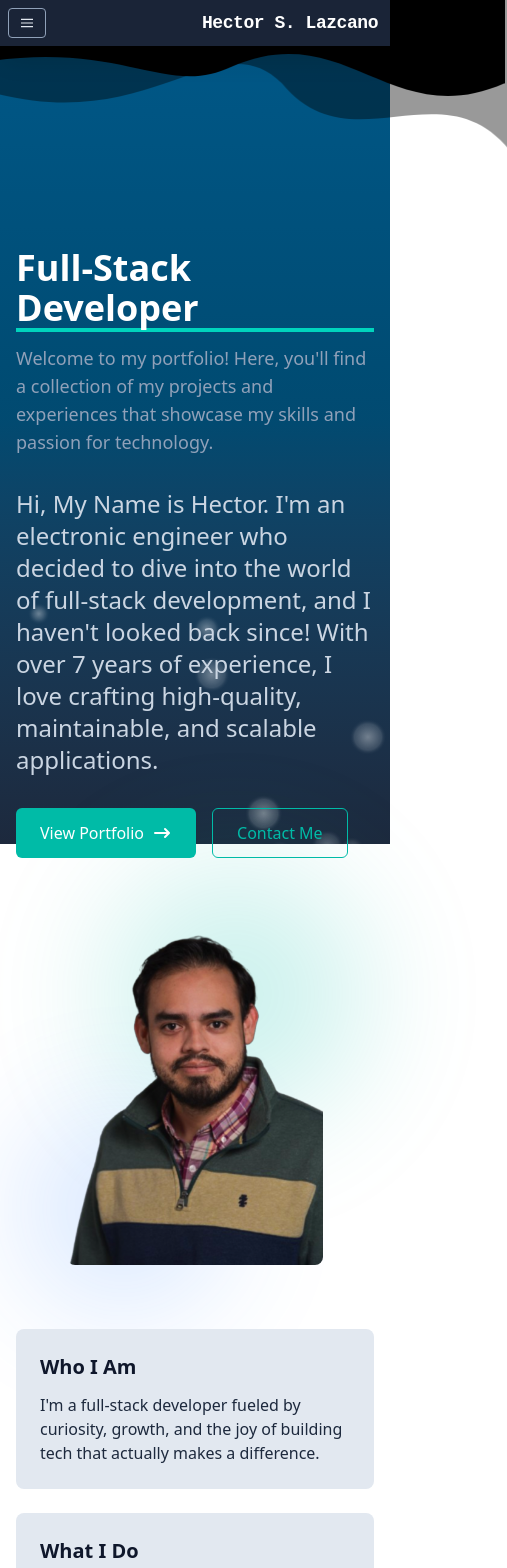
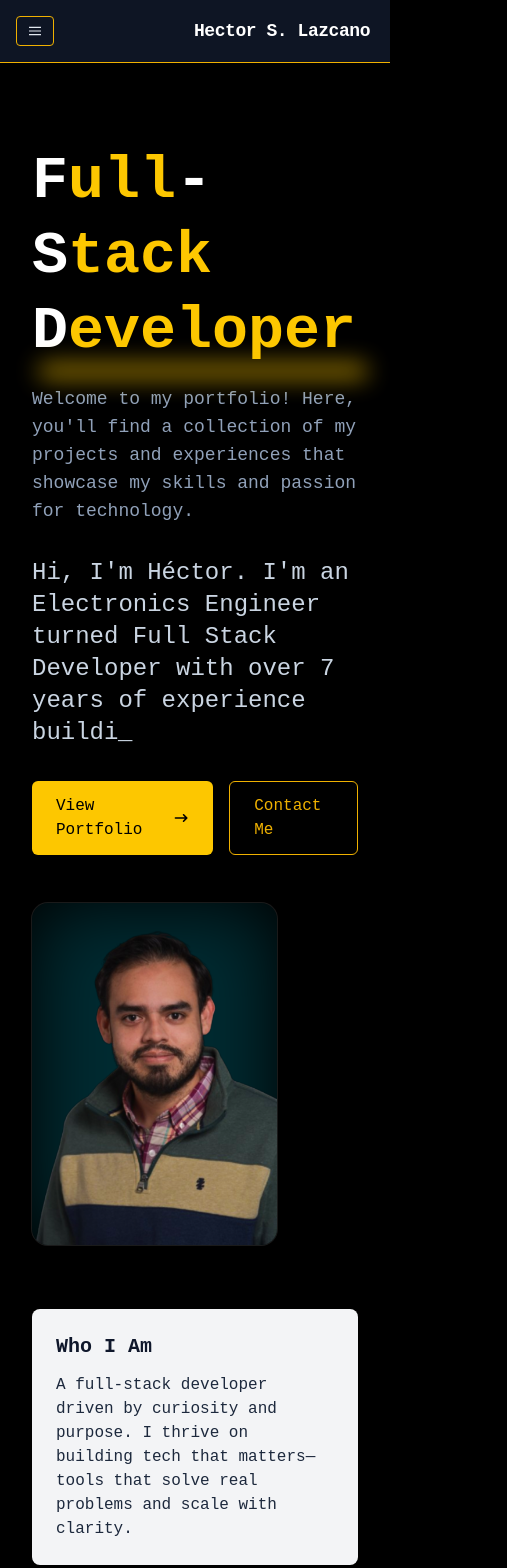
Before and after one commit to hectorslqm/portfolio, a Next.js app: page / in a window 390 px wide. Shown: the top 1568 px of the page, 507 px wide, since content can reach past the window. Built offline with nearby package versions, Linux system fonts and the light colour scheme; a web font is replaced by a local one.

Commit message:
revamp dessign

```diff
--- a/app/contact/page.tsx
+++ b/app/contact/page.tsx
@@ -1,6 +1,7 @@
 import React from "react";
-import { Tags} from "@/app/data/Tags"
+import { Tags } from "@/app/data/Tags"
 import Link from "next/link";
+import Image from "next/image";
 
 export default function Contact() {
   // Datos de contacto
@@ -17,31 +18,31 @@ export default function Contact() {
   const technologies: techType[] = [
     { name: "JavaScript" },
     { name: "TypeScript" },
-    { name: "Java"},
-    { name: "Python"},
-    { name: "React"},
-    { name: "NextJS"},
-    { name: "Tailwind"},
+    { name: "Java" },
+    { name: "Python" },
+    { name: "React" },
+    { name: "NextJS" },
+    { name: "Tailwind" },
   ];
 
   return (
-    <div className="flex items-center justify-center">
+    <div className="flex items-center justify-center mt-9 min-w-dvh">
       {/* Business Card */}
-      <div className="w-full max-w-lg rounded-xl border-4 border-teal-600 bg-slate-200 shadow-2xl overflow-hidden transform transition-transform hover:scale-105 duration-500">
+      <div className="w-full max-w-lg rounded-xl border-4 border-yellow-400 bg-gray-200 shadow-2xl overflow-hidden transform transition-transform hover:scale-105 duration-500">
 
         {/* Card Content */}
         <div className="p-8">
           {/* Name and title */}
           <div className="text-center mb-8">
             <h1 className="text-3xl font-bold text-slate-800 mb-2">Hector S. Lazcano</h1>
-            <p className="text-teal-600 text-lg">Full Stack Developer</p>
-            <div className="w-16 h-1 bg-teal-600 mx-auto mt-4 rounded-full"></div>
+            <p className="text-yellow-600 text-lg">Full Stack Developer</p>
+            <div className="w-16 h-1 bg-yellow-600 mx-auto mt-4 rounded-full"></div>
           </div>
 
           {/* Contact Information */}
           <div className="space-y-4 mb-8">
             {/* Phone */}
-            <div className="flex items-center space-x-4 text-slate-300 hover:text-teal-400 transition-colors duration-300">
+            <div className="flex items-center space-x-4 text-slate-300 hover:text-yellow-400 transition-colors duration-300">
               <div className="w-10 h-10 rounded-full bg-gray-700 flex items-center justify-center flex-shrink-0">
                 <svg xmlns="http://www.w3.org/2000/svg" className="h-5 w-5" viewBox="0 0 20 20" fill="currentColor">
                   <path d="M2 3a1 1 0 011-1h2.153a1 1 0 01.986.836l.74 4.435a1 1 0 01-.54 1.06l-1.548.773a11.037 11.037 0 006.105 6.105l.774-1.548a1 1 0 011.059-.54l4.435.74a1 1 0 01.836.986V17a1 1 0 01-1 1h-2C7.82 18 2 12.18 2 5V3z" />
@@ -51,7 +52,7 @@ export default function Contact() {
             </div>
 
             {/* Email */}
-            <div className="flex items-center space-x-4 text-slate-300 hover:text-teal-400 transition-colors duration-300">
+            <div className="flex items-center space-x-4 text-slate-300 hover:text-yellow-400 transition-colors duration-300">
               <div className="w-10 h-10 rounded-full bg-gray-700 flex items-center justify-center flex-shrink-0">
                 <svg xmlns="http://www.w3.org/2000/svg" className="h-5 w-5" viewBox="0 0 20 20" fill="currentColor">
                   <path d="M2.003 5.884L10 9.882l7.997-3.998A2 2 0 0016 4H4a2 2 0 00-1.997 1.884z" />
@@ -62,7 +63,7 @@ export default function Contact() {
             </div>
 
             {/* GitHub */}
-            <div className="flex items-center space-x-4 text-slate-300 hover:text-teal-400 transition-colors duration-300">
+            <div className="flex items-center space-x-4 text-slate-300 hover:text-yellow-400 transition-colors duration-300">
               <div className="w-10 h-10 rounded-full bg-gray-700 flex items-center justify-center flex-shrink-0">
                 <svg xmlns="http://www.w3.org/2000/svg" className="h-5 w-5" viewBox="0 0 24 24" fill="currentColor">
                   <path d="M12 0C5.37 0 0 5.37 0 12c0 5.3 3.438 9.8 8.205 11.385.6.11.82-.26.82-.577v-2.234c-3.338.726-4.042-1.61-4.042-1.61-.546-1.387-1.333-1.756-1.333-1.756-1.09-.745.083-.73.083-.73 1.205.084 1.84 1.236 1.84 1.236 1.07 1.835 2.807 1.305 3.492.997.108-.775.418-1.305.76-1.605-2.665-.305-5.467-1.335-5.467-5.93 0-1.31.467-2.38 1.235-3.22-.123-.303-.535-1.523.117-3.176 0 0 1.007-.322 3.3 1.23a11.52 11.52 0 013.003-.403c1.02.005 2.045.137 3.003.403 2.29-1.552 3.297-1.23 3.297-1.23.653 1.653.24 2.873.117 3.176.77.84 1.233 1.91 1.233 3.22 0 4.61-2.807 5.62-5.48 5.92.43.37.823 1.1.823 2.22v3.293c0 .32.217.694.827.576C20.565 21.796 24 17.297 24 12c0-6.63-5.37-12-12-12z" />
@@ -71,7 +72,7 @@ export default function Contact() {
               <Link href="https://github.com/hectorslqm/" className="text-slate-800">{contactInfo.gitHub}</Link>
             </div>
             {/* Location */}
-            <div className="flex items-center space-x-4 text-slate-300 hover:text-teal-400 transition-colors duration-300">
+            <div className="flex items-center space-x-4 text-slate-300 hover:text-yellow-400 transition-colors duration-300">
               <div className="w-10 h-10 rounded-full bg-gray-700 flex items-center justify-center flex-shrink-0">
                 <svg xmlns="http://www.w3.org/2000/svg" className="h-5 w-5" viewBox="0 0 20 20" fill="currentColor">
                   <path fillRule="evenodd" d="M5.05 4.05a7 7 0 119.9 9.9L10 18.9l-4.95-4.95a7 7 0 010-9.9zM10 11a2 2 0 100-4 2 2 0 000 4z" clipRule="evenodd" />
@@ -87,12 +88,13 @@ export default function Contact() {
             <div className="grid grid-cols-3 md:grid-cols-7 gap-2">
               {technologies.map((tech, index) => (
                 <div key={index} className="flex flex-col items-center w-12 h-12 rounded-full justify-center mb-2 bg-slate-900">
-                    {/* This is where you'll put your actual tech icons */}
-                    <img
-                      src={Tags[tech.name]}
-                      alt={tech.name}
-                      className="w-8 h-8"
-                    />
+                  <Image
+                    src={Tags[tech.name]}
+                    alt={tech.name}
+                    width={32}
+                    height={32}
+                    className="w-8 h-8"
+                  />
                 </div>
               ))}
             </div>
--- a/app/layout.tsx
+++ b/app/layout.tsx
@@ -3,7 +3,6 @@ import "./globals.css";
 import Navbar from "@/components/Navbar";
 import Footer from "@/components/Footer";
 import NavbarScrollHandler from "@/components/NavBarScrollHandler";
-import BubbleEffect from "@/components/Bubbles";
 
 export const metadata: Metadata = {
   title: "Hector S. Lazcano",
@@ -17,38 +16,14 @@ export default function RootLayout({
 }>) {
   return (
     <html lang="en">
-      <body className="min-h-screen relative overflow-x-hidden">
+      <body className="min-h-screen relative overflow-x-hidden bg-black">
         {/* Background wrapper */}
-        <div className="fixed inset-0 -z-10 bg-gradient-to-b from-sky-800 via-sky-900 to-slate-800">
-          {/* fixed gradient */}
-          <BubbleEffect />
-        </div>
-        <Navbar/>
-        <NavbarScrollHandler/>
+        <Navbar />
+        <NavbarScrollHandler />
         {/* Decorative "waves" at the top*/}
-        <div className="relative h-50 overflow-hidden w-[140%] -left-[10%]">
-          <svg
-            viewBox="0 0 1200 120"
-            preserveAspectRatio="none"
-            className="absolute top-0 rotate-180 w-full h-full wave-animation-l"
-          >
-            <path
-              d="M0,30 C150,80 350,20 500,70 C650,110 800,30 1200,70 L1200,120 L0,120 Z"
-              className="fill-black/40"
-            ></path>
-          </svg>
-          <svg
-            viewBox="0 0 1200 120"
-            preserveAspectRatio="none"
-            className="absolute top-0 rotate-180 w-full h-full wave-animation-r"
-          >
-            <path
-              d="M0,70 C250,40 350,110 600,80 C750,60 850,100 1200,80 L1200,120 L0,120 Z"
-              className="bg-slate-400"
-            ></path>
-          </svg>
-        </div>
-        <div className="relative z-0 p-2 text-white mt-[-60]">
+        {/* <div className="relative h-50 overflow-hidden w-[140%] -left-[10%]">
+        </div> */}
+        <div className="relative z-0 pt-20 text-white">
           {/*The content*/}
           {children}
         </div>
@@ -61,20 +36,10 @@ export default function RootLayout({
           >
             <path
               d="M0,30 C150,80 350,20 500,70 C650,110 800,30 1200,70 L1200,120 L0,120 Z"
-              className="fill-slate-700/40"
+              className="fill-sky-800"
             ></path>
           </svg>
-          <svg
-            viewBox="0 0 1200 120"
-            preserveAspectRatio="none"
-            className="absolute bottom-0 w-[120%] -left-[10%] h-full wave-animation-r"
-          >
-            <path
-              d="M0,70 C250,40 350,110 600,80 C750,60 850,100 1200,80 L1200,120 L0,120 Z"
-              className="fill-slate-900/30"
-            ></path>
-          </svg>
-          <Footer/>
+          <Footer />
         </div>
       </body>
     </html>
--- a/app/page.tsx
+++ b/app/page.tsx
@@ -1,6 +1,8 @@
 'use client'
 import React, { useState } from "react";
 import Link from "next/link";
+import Typewriter from "@/utils/Typewriter";
+import Image from "next/image";
 
 export default function HomePage() {
   const [hoveredCard, setHoveredCard] = useState<number | null>(null);
@@ -12,65 +14,87 @@ export default function HomePage() {
     {
       id: 1,
       title: "Who I Am",
-      content: "I'm a full-stack developer fueled by curiosity, growth, and the joy of building tech that actually makes a difference."
+      content: "A full-stack developer driven by curiosity and purpose. I thrive on building tech that matters—tools that solve real problems and scale with clarity."
     },
     {
       id: 2,
       title: "What I Do",
-      content: `With over ${yearsOfExperience} years of experience, I specialize in creating robust, clean, and scalable applications that solve real-world problems.`
+      content: `With ${yearsOfExperience}+ years of experience, I design and build scalable systems—clean, robust, and purpose-driven—using modern stacks like TypeScript, Next.js, Python, and more.`
     },
     {
       id: 3,
       title: "My Philosophy",
-      content: "I believe in continuous learning, thoughtful design, and the power of technology to make a real impact. Curiosity is my compass."
+      content: "I approach software like architecture: every line should serve a purpose. Clean code, thoughtful APIs, and collaboration are the foundations of everything I build."
     }
   ];
 
   return (
-    <div className="min-h-dvh p-2 md:p-6 font-sans">
+    <div className="min-h-dvh p-8 md:p-6">
       {/* Hero Section with Photo on Right */}
       <div className="flex flex-col md:flex-row items-center md:items-start justify-between gap-12 mb-16 mt-8">
         {/* Left side - Text content */}
         <div className="w-full md:w-3/5">
-          <h1 className="text-4xl md:text-5xl font-bold mb-2 text-white relative inline-block">
-            Full-Stack Developer
-            <span className="absolute -z-10 -bottom-1 left-0 w-full h-1 bg-teal-400 transform origin-left animate-pulse"></span>
+          <h1 className="text-6xl font-bold mb-4 leading-tight text-white">
+            <span className="inline-block relative">
+              <span className="text-white">F</span>
+              <span className="text-yellow-400">ull</span>
+              <span className="text-white">-</span>
+              <span className="text-white">S</span>
+              <span className="text-yellow-400">tack</span>
+              <span className="text-white"> D</span>
+              <span className="text-yellow-400">eveloper</span>
+              <span className="absolute left-2 -bottom-2 w-full h-3 bg-yellow-400 opacity-80 blur-md animate-pulse" />
+            </span>
           </h1>
 
-          <p className="text-slate-400 text-lg mt-2 mb-8">
-            {`Welcome to my portfolio! Here, you'll find a collection of my projects and experiences that showcase my skills and passion for technology.`}
+          <p className="text-slate-400 text-lg mt-2 mb-8 flex flex-col ">
+            {`Welcome to my portfolio!  Here, you'll find a collection of my projects and experiences that showcase my skills and passion for technology.`}
           </p>
 
           <p className="text-slate-300 text-2xl mb-8">
-            {`Hi, My Name is Hector. I'm an electronic engineer who decided to dive into the world of full-stack development, and I haven't looked back since! With over ${yearsOfExperience} years of experience, I love crafting high-quality, maintainable, and scalable applications.`}
+            <Typewriter text={`Hi, I'm Héctor. I'm an Electronics Engineer turned Full Stack Developer with over 7 years of experience building scalable, maintainable, and high-performance applications.
+            I specialize in both frontend and backend development using modern technologies like TypeScript, React, Next.js, Python, Java, and SQL/NoSQL databases.
+
+            I’m passionate about clean architecture, meaningful APIs, and collaborating in cross-functional teams to turn complex challenges into elegant solutions.
+
+            Currently open to new opportunities where I can continue learning, growing, and making an impact through great software.`} speed={55} />
           </p>
 
           <div className="flex space-x-4">
-            <Link href="/portfolio" className="px-6 py-3 bg-teal-500 hover:bg-teal-600 text-white rounded-md transition-colors duration-300 flex items-center space-x-2">
+            <Link href="/portfolio" className="px-6 py-3 bg-yellow-400 hover:bg-yellow-500 text-black rounded-md transition-colors duration-300 flex items-center space-x-2">
               <span>View Portfolio</span>
               <svg xmlns="http://www.w3.org/2000/svg" className="h-5 w-5" viewBox="0 0 20 20" fill="currentColor">
                 <path fillRule="evenodd" d="M12.293 5.293a1 1 0 011.414 0l4 4a1 1 0 010 1.414l-4 4a1 1 0 01-1.414-1.414L14.586 11H3a1 1 0 110-2h11.586l-2.293-2.293a1 1 0 010-1.414z" clipRule="evenodd" />
               </svg>
             </Link>
-            <Link href="/contact" className="px-6 py-3 border border-teal-500 text-teal-500 hover:text-white hover:bg-teal-500 hover:bg-opacity-10 rounded-md transition-colors duration-300">
+            <Link href="/contact" className="px-6 py-3 border border-yellow-500 text-yellow-500 hover:text-black hover:bg-yellow-500 hover:bg-opacity-10 rounded-md transition-colors duration-300">
               Contact Me
             </Link>
           </div>
         </div>
 
         {/* Right side - Photo */}
-        <div className="w-full md:w-2/5 flex justify-center md:justify-end">
+        <div className="w-full md:w-2/5 flex justify-center md:justify-end ">
           <div className="relative">
-            {/* Background elements */}
-            <div className="absolute -z-10 w-64 h-64 bg-teal-500 rounded-full blur-3xl opacity-20 -top-10 -right-10"></div>
-            <div className="absolute -z-10 w-48 h-48 bg-blue-500 rounded-full blur-3xl opacity-20 -bottom-10 -left-10"></div>
+            {/* Image container with internal glow effect */}
+            <div className="relative w-3/4 h-auto rounded-2xl overflow-hidden shadow-xl ring-1 ring-white/10 transition-transform duration-500 hover:scale-105 bg-black group">
+              {/* Aura light inside the frame */}
+              <div className="absolute inset-0 z-0 bg-cyan-400 opacity-20 blur-2xl group-hover:opacity-30 transition-opacity duration-500" />
 
-            {/* Photo frame with animation */}
-            <div className="w-[16rem] rounded-lg overflow-hidden relative z-10 transform transition-transform hover:scale-105 duration-500">
-                <img src="/images/me.png" alt="Profile" className="w-full h-full p-xobject-cover" />
+              {/* Actual image */}
+              <Image
+                src="/images/me.png"
+                alt="Héctor Lazcano"
+                className="relative z-10 w-full h-auto object-contain"
+                width={500} // Adjust width as needed
+                height={500} // Adjust height as needed
+                priority // Optional: Use priority for LCP optimization
+              />
             </div>
           </div>
         </div>
+
+
       </div>
 
       {/* Interactive Cards Section */}
@@ -78,20 +102,17 @@ export default function HomePage() {
         {cards.map((card) => (
           <div
             key={card.id}
-            className={`bg-slate-200 rounded-lg p-6 transition-all duration-500 transform overflow-hidden relative cursor-pointer ${
-              hoveredCard === card.id ? "scale-105 shadow-2xl" : ""
-            }`}
+            className={`bg-gray-100 rounded-lg p-6 transition-all duration-500 transform overflow-hidden relative cursor-pointer ${hoveredCard === card.id ? "scale-105 shadow-2xl" : ""
+              }`}
             onMouseEnter={() => setHoveredCard(card.id)}
             onMouseLeave={() => setHoveredCard(null)}
           >
             {/* Glowing border effect on hover */}
-            <div className={`absolute inset-0 border-2 rounded-lg transition-opacity duration-500 ${
-              hoveredCard === card.id ? "opacity-100 border-teal-400" : "opacity-0 border-transparent"
-            }`}></div>
+            <div className={`absolute inset-0 border-4 rounded-lg transition-opacity duration-500 ${hoveredCard === card.id ? "opacity-100 border-yellow-500" : "opacity-0 border-transparent"
+              }`}></div>
 
-            <h2 className={`text-xl font-semibold mb-3 relative z-10 transition-colors duration-300 ${
-              hoveredCard === card.id ? "text-teal-400" : "text-slate-900"
-            }`}>
+            <h2 className={`text-xl font-semibold mb-3 relative z-10 transition-colors duration-300 ${hoveredCard === card.id ? "text-black" : "text-slate-900"
+              }`}>
               {card.title}
             </h2>
 
@@ -104,7 +125,7 @@ export default function HomePage() {
       <div className="mb-16">
         <h2 className="text-2xl font-bold text-white mb-6 relative inline-block">
           My Skills
-          <span className="absolute -z-10 -bottom-1 left-0 w-full h-1 bg-teal-400"></span>
+          <span className="absolute -z-10 -bottom-1 left-0 w-full h-1 bg-yellow-400"></span>
         </h2>
 
         <div className="grid grid-cols-1 md:grid-cols-2 gap-8">
@@ -120,7 +141,7 @@ export default function HomePage() {
               </div>
               <div className="w-full bg-gray-700 rounded-full h-2">
                 <div
-                  className="bg-gradient-to-r from-teal-400 to-blue-500 h-2 rounded-full animate-pulse"
+                  className="bg-gradient-to-r from-yellow-400 to-white h-2 rounded-full animate-pulse"
                   style={{ width: `${item.percentage}%` }}
                 ></div>
               </div>
@@ -132,7 +153,7 @@ export default function HomePage() {
       <div className="mb-16">
         <h2 className="text-2xl font-bold text-white mb-6 relative inline-block">
           My Languages
-          <span className="absolute -z-10 -bottom-1 left-0 w-full h-1 bg-teal-400"></span>
+          <span className="absolute -z-10 -bottom-1 left-0 w-full h-1 bg-yellow-400"></span>
         </h2>
 
         <div className="grid grid-cols-1 md:grid-cols-2 gap-8">
@@ -148,7 +169,7 @@ export default function HomePage() {
               </div>
               <div className="w-full bg-gray-700 rounded-full h-2">
                 <div
-                  className="bg-gradient-to-r from-teal-400 to-blue-500 h-2 rounded-full animate-pulse"
+                  className="bg-gradient-to-r from-yellow-400 to-white h-2 rounded-full animate-pulse"
                   style={{ width: `${item.percentage}%` }}
                 ></div>
               </div>
--- a/components/Navbar.tsx
+++ b/components/Navbar.tsx
@@ -1,12 +1,12 @@
 import Link from 'next/link';
 
 function Navbar() {
-    return(
-        <nav id="navbar" className="fixed min-w-full flex flex-wrap p-2 shadow-xl backdrop-blur-sm z-50 bg-slate-800/90">
+    return (
+        <nav id="navbar" className="border-yellow-500 border-b-1 fixed min-w-full p-4 flex flex-wrap shadow-xl backdrop-blur-sm z-50 bg-gray-900/90">
             {/* Large Screen*/}
             <div className="hidden flex-grow lg:flex lg:items-center lg:w-auto space-x-4">
                 <div>
-                    <a href="/cv.pdf" download="Hector Lazcano CV.pdf" className="inline-block text-sm px-4 py-2 leading-none border rounded text-slate-200 hover:text-slate-200 border-slate-200 hover:border-transparent hover:bg-slate-800 mt-4 lg:mt-0">
+                    <a href="/cv.pdf" download="Hector Lazcano CV.pdf" className="inline-block text-md px-4 py-2 leading-none border rounded text-slate-200 hover:text-black border-yellow-500 hover:border-transparent hover:bg-yellow-500 mt-4 lg:mt-0">
                         Download CV
                     </a>
                 </div>
@@ -26,12 +26,12 @@ function Navbar() {
 
             {/* Small screens */}
             <div className="block lg:hidden">
-                <label htmlFor="menu-toggle" className="cursor-pointer flex items-center px-3 py-2 border rounded text-slate-200 border-slate-400 hover:text-white hover:border-white">
-                    <svg className="fill-current h-3 w-3" viewBox="0 0 20 20" xmlns="http://www.w3.org/2000/svg"><title>Menu</title><path d="M0 3h20v2H0V3zm0 6h20v2H0V9zm0 6h20v2H0v-2z"/></svg>
+                <label htmlFor="menu-toggle" className="cursor-pointer flex items-center px-3 py-2 border rounded text-slate-200 border-yellow-500 hover:text-white hover:border-white transition-colors duration-300">
+                    <svg className="fill-current h-3 w-3" viewBox="0 0 20 20" xmlns="http://www.w3.org/2000/svg"><title>Menu</title><path d="M0 3h20v2H0V3zm0 6h20v2H0V9zm0 6h20v2H0v-2z" /></svg>
                 </label>
                 <input type="checkbox" id="menu-toggle" className="hidden peer" title="Toggle menu" />
                 {/* Small screen menu */}
-                <div className="bg-slate-800/90 absolute left-0 top-full mt-0.5 hidden peer-checked:block shadow-xl rounded-lg py-2 px-4 w-36 ml-0.5 z-50">
+                <div className="bg-gray-900/90 absolute left-0 top-full mt-0.5 hidden peer-checked:block shadow-xl rounded-lg py-2 px-4 w-36 ml-0.5 z-50 border-1 border-yellow-500">
                     <Link href="/portfolio" className="block text-sm py-2 text-slate-400 hover:text-white">
                         Portfolio
                     </Link>
@@ -41,8 +41,8 @@ function Navbar() {
                     <Link href="/contact" className="block text-sm py-2 text-slate-400 hover:text-white">
                         Contact
                     </Link>
-                    <div className="border-t border-slate-400 my-2"></div>
-                    <a href="/cv.pdf" download="Hector Lazcano CV.pdf" className="inline-block text-sm px-2 py-2 leading-none border rounded text-white border-white hover:border-transparent hover:text-slate-500 hover:bg-white">
+                    <div className="border-t border-yellow-500 my-2"></div>
+                    <a href="/cv.pdf" download="Hector Lazcano CV.pdf" className="inline-block text-sm px-2 py-2 leading-none border rounded text-white border-yellow-500 hover:border-transparent hover:bg-yellow-500 hover:text-black transition-colors duration-300">
                         Download CV
                     </a>
                 </div>
--- /dev/null
+++ b/utils/Typewriter.tsx
@@ -0,0 +1,67 @@
+import { useState, useEffect } from "react";
+
+const Typewriter = ({
+  text,
+  speed = 100,
+  showCursor = true,
+  cursorChar = "_"
+}: {
+  text: string;
+  speed?: number;
+  showCursor?: boolean;
+  cursorChar?: string;
+}) => {
+  const [displayed, setDisplayed] = useState("");
+  const [isTyping, setIsTyping] = useState(true);
+  const [showCursorState, setShowCursorState] = useState(true);
+
+  useEffect(() => {
+    // Reset cuando cambie el texto
+    setDisplayed("");
+    setIsTyping(true);
+    setShowCursorState(true);
+
+    let i = 0;
+    const interval = setInterval(() => {
+      if (i < text.length) {
+        setDisplayed(text.slice(0, i + 1));
+        i++;
+      } else {
+        setIsTyping(false);
+        // Hacer desaparecer el cursor después de un breve delay
+        setTimeout(() => {
+          setShowCursorState(false);
+        }, 500);
+        clearInterval(interval);
+      }
+    }, speed);
+
+    return () => clearInterval(interval);
+  }, [text, speed]);
+
+  return (
+    <span className="relative inline-block">
+      {displayed}
+      {showCursor && showCursorState && (
+        <span
+          className={`inline-block ${isTyping ? 'animate-pulse' : 'animate-ping'}`}
+          style={{
+            animation: isTyping
+              ? 'blink 1s infinite'
+              : 'blink 0.5s infinite'
+          }}
+        >
+          {cursorChar}
+        </span>
+      )}
+      <style jsx>{`
+        @keyframes blink {
+          0%, 50% { opacity: 1; }
+          51%, 100% { opacity: 0; }
+        }
+      `}</style>
+    </span>
+  );
+};
+
+export default Typewriter;
```
Also changed, not shown: app/data/Repositories.tsx (+11 -4 lines), app/data/WorkData.tsx (+24 -35 lines), app/portfolio/page.tsx (+4 -4 lines), components/GitCard.tsx (+7 -7 lines), components/WorkTimeLine.tsx (+11 -11 lines), app/work/page.tsx (line endings or trailing spaces).
